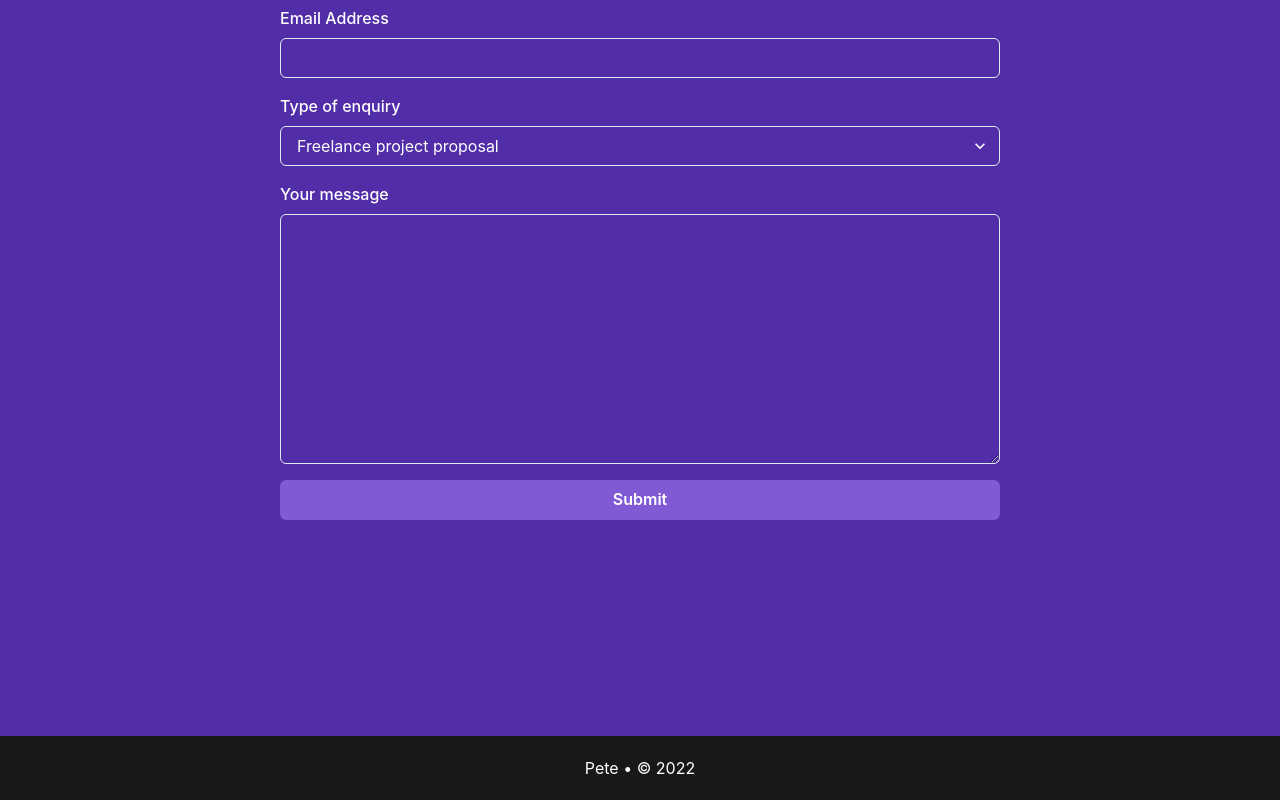
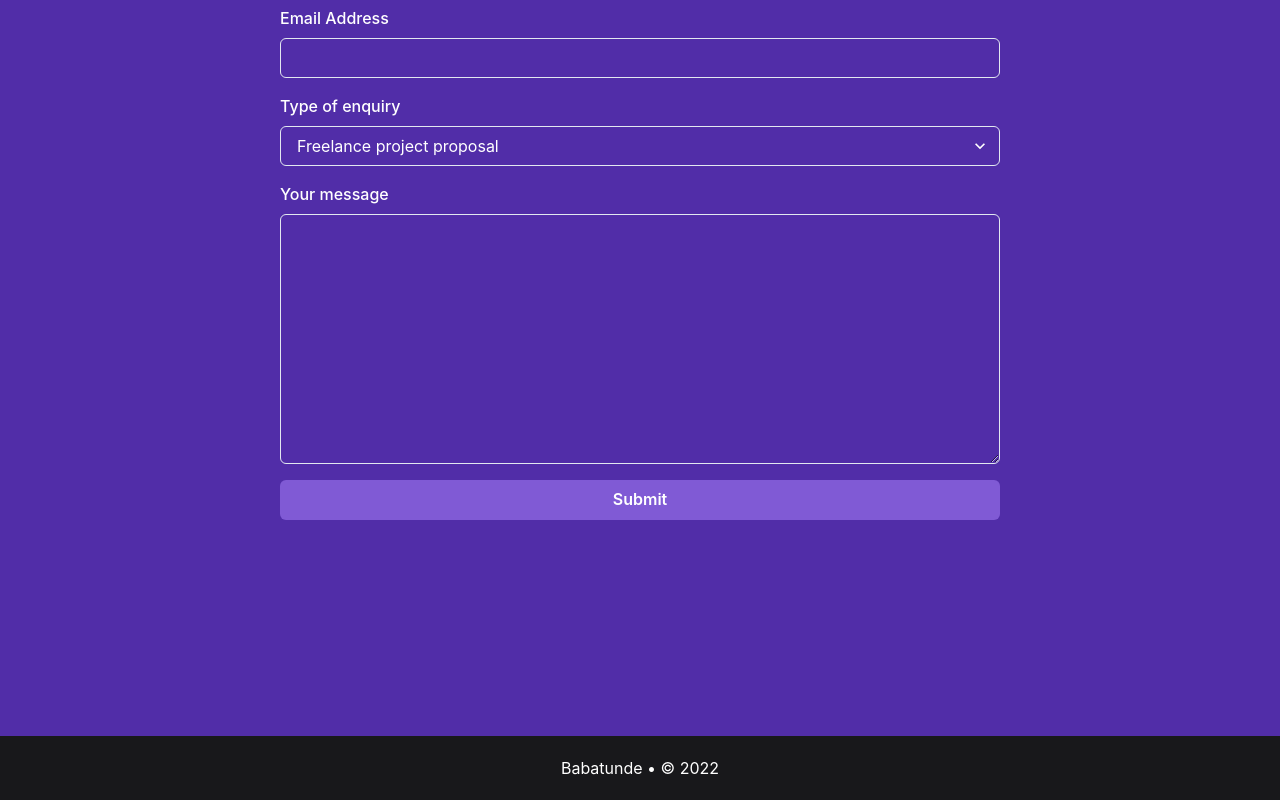
Before and after one commit to Tunzeki/portfolio, a React (Create React App) app: page / in a window 1280 px wide. Shown: the part 2302-3102 px from the top of the page. Built offline with nearby package versions, Linux system fonts and the light colour scheme.

Commit message:
Change name in footer to your name

```diff
--- a/src/components/Footer.js
+++ b/src/components/Footer.js
@@ -14,7 +14,7 @@ const Footer = () => {
           maxWidth="1024px"
           height={16}
         >
-          <p>Pete • © 2022</p>
+          <p>Babatunde • © 2022</p>
         </Flex>
       </footer>
     </Box>
```
